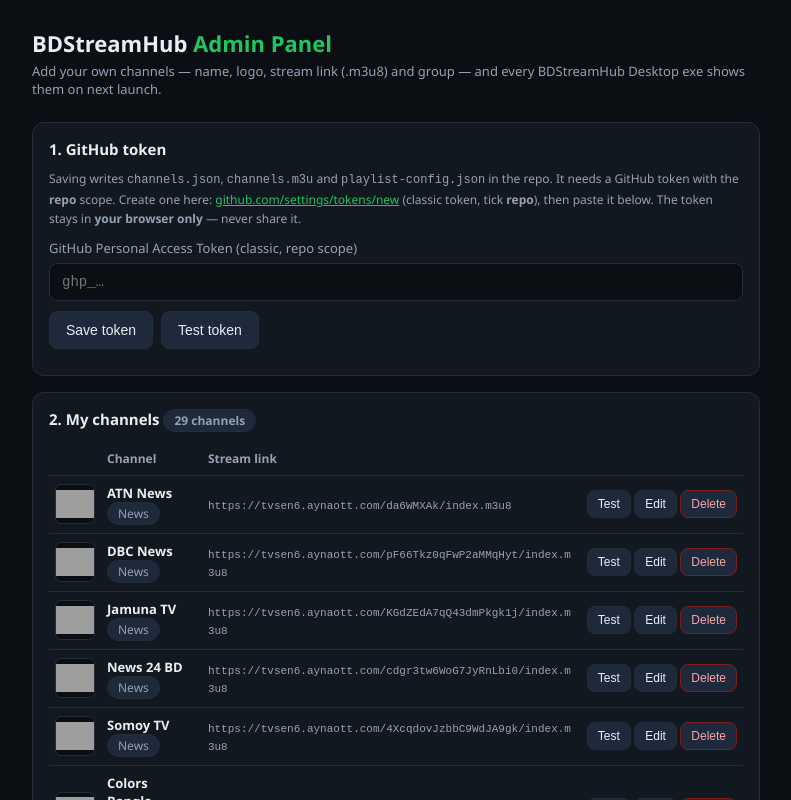
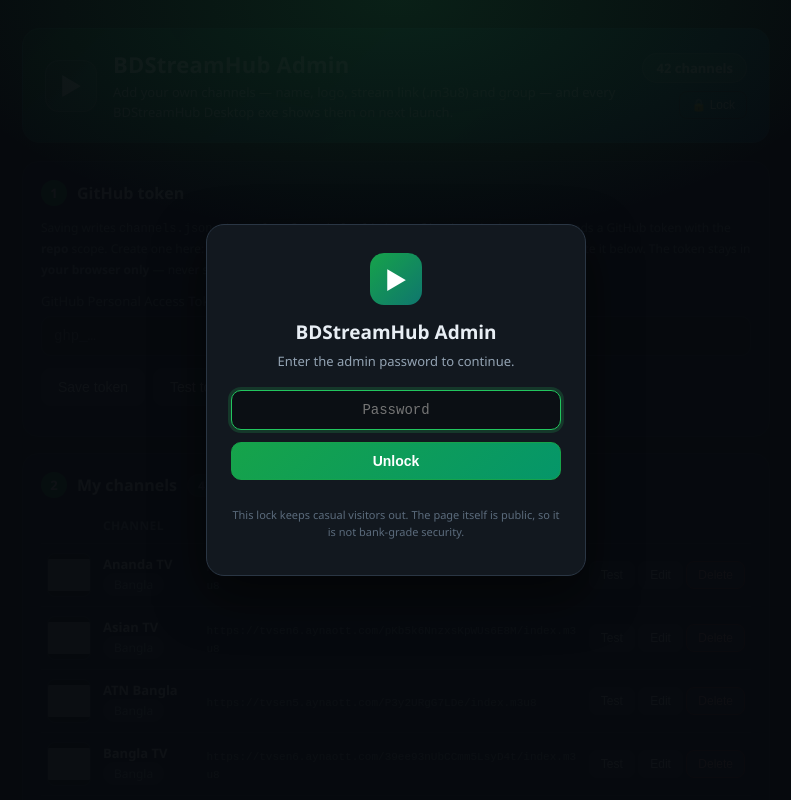
Before and after one commit to tunnabri-ops/bdstreamhub-admin, a plain HTML site: page admin.html in a window 1280 px wide. Shown: the top 800 px of the page, without its empty margins (244-1035 px from the left). Drawn offline with Linux system fonts and the light colour scheme; grey boxes are pictures that could not be loaded.

Commit message:
Admin redesign + password gate, 42 channels

```diff
--- a/admin.html
+++ b/admin.html
@@ -6,45 +6,127 @@
 <title>BDStreamHub — Admin Panel</title>
 <style>
   * { box-sizing: border-box; }
-  body { margin: 0; background: #0b0f14; color: #e8eef4; font-family: "Segoe UI", system-ui, Arial, sans-serif; }
-  .wrap { max-width: 760px; margin: 0 auto; padding: 28px 16px 60px; }
-  h1 { font-size: 22px; margin: 0 0 4px; }
-  h1 span { color: #22c55e; }
-  .sub { color: #93a3b3; font-size: 13px; margin: 0 0 24px; }
-  .card { background: #12181f; border: 1px solid #232e3a; border-radius: 12px; padding: 16px; margin-bottom: 16px; }
-  .card h2 { font-size: 15px; margin: 0 0 10px; }
-  label { display: block; font-size: 13px; color: #93a3b3; margin: 10px 0 6px; }
-  input { width: 100%; background: #0b0f14; border: 1px solid #232e3a; color: #e8eef4; border-radius: 8px; padding: 10px 12px; font-size: 14px; font-family: monospace; }
-  .row { display: flex; gap: 8px; margin-top: 10px; flex-wrap: wrap; }
-  button { background: #1e293b; color: #e8eef4; border: 1px solid #232e3a; border-radius: 8px; padding: 10px 16px; font-size: 14px; cursor: pointer; }
+  body {
+    margin: 0; color: #e8eef4;
+    font-family: "Segoe UI", system-ui, -apple-system, Arial, sans-serif;
+    background:
+      radial-gradient(900px 400px at 85% -10%, rgba(34,197,94,.14), transparent 60%),
+      radial-gradient(700px 380px at -10% 0%, rgba(56,189,248,.10), transparent 55%),
+      #0a0e13;
+    min-height: 100vh;
+  }
+  .wrap { max-width: 780px; margin: 0 auto; padding: 28px 16px 60px; }
+  header.hero {
+    background: linear-gradient(135deg, #14532d, #0f766e 55%, #155e75);
+    border: 1px solid rgba(255,255,255,.12);
+    border-radius: 18px; padding: 20px 22px; margin-bottom: 18px;
+    display: flex; align-items: center; gap: 16px;
+    box-shadow: 0 12px 32px rgba(0,0,0,.35);
+  }
+  .mark {
+    flex: 0 0 auto; width: 52px; height: 52px; border-radius: 14px;
+    background: rgba(255,255,255,.14); border: 1px solid rgba(255,255,255,.25);
+    display: flex; align-items: center; justify-content: center;
+    font-size: 24px; color: #fff;
+  }
+  header.hero h1 { font-size: 22px; margin: 0; letter-spacing: .2px; }
+  header.hero p { margin: 4px 0 0; color: rgba(255,255,255,.82); font-size: 13px; line-height: 1.5; }
+  .hero-right { margin-left: auto; display: flex; flex-direction: column; gap: 8px; align-items: flex-end; }
+  .count-pill {
+    background: rgba(255,255,255,.14); border: 1px solid rgba(255,255,255,.25);
+    color: #fff; border-radius: 20px; padding: 5px 13px; font-size: 13px; font-weight: 600;
+    white-space: nowrap;
+  }
+  .card { background: #12181f; border: 1px solid #232e3a; border-radius: 16px; padding: 18px; margin-bottom: 16px; box-shadow: 0 6px 20px rgba(0,0,0,.22); }
+  .card h2 { font-size: 16px; margin: 0 0 10px; display: flex; align-items: center; gap: 10px; }
+  .num {
+    flex: 0 0 auto; width: 26px; height: 26px; border-radius: 50%;
+    background: #16a34a; color: #fff; font-size: 13px; font-weight: 700;
+    display: inline-flex; align-items: center; justify-content: center;
+  }
+  label { display: block; font-size: 13px; color: #93a3b3; margin: 12px 0 6px; }
+  input {
+    width: 100%; background: #0b0f14; border: 1px solid #2a3644; color: #e8eef4;
+    border-radius: 10px; padding: 11px 12px; font-size: 14px; font-family: monospace;
+    transition: border-color .15s, box-shadow .15s;
+  }
+  input:focus { outline: none; border-color: #22c55e; box-shadow: 0 0 0 3px rgba(34,197,94,.18); }
+  .row { display: flex; gap: 8px; margin-top: 12px; flex-wrap: wrap; }
+  button {
+    background: #1e293b; color: #e8eef4; border: 1px solid #2a3644; border-radius: 10px;
+    padding: 10px 16px; font-size: 14px; cursor: pointer; transition: border-color .15s, transform .1s;
+  }
   button:hover { border-color: #22c55e; }
-  button.primary { background: #16a34a; border-color: #16a34a; color: #fff; font-weight: 600; }
+  button:active { transform: translateY(1px); }
+  button.primary { background: linear-gradient(135deg, #16a34a, #059669); border-color: #16a34a; color: #fff; font-weight: 600; }
+  button.ghost { background: transparent; }
   button.danger { border-color: #7f1d1d; color: #fca5a5; }
-  button.small { padding: 6px 10px; font-size: 12px; }
+  button.small { padding: 6px 11px; font-size: 12px; border-radius: 8px; }
   button:disabled { opacity: .5; cursor: wait; }
-  .status { font-size: 13px; line-height: 1.6; margin: 10px 0 0; word-break: break-all; }
-  .status.ok { color: #22c55e; }
+  .status { font-size: 13px; line-height: 1.6; margin: 12px 0 0; word-break: break-all; }
+  .status.ok { color: #4ade80; }
   .status.err { color: #f87171; }
   .status.muted { color: #93a3b3; }
-  .current { background: #0b0f14; border: 1px solid #232e3a; border-radius: 8px; padding: 10px 12px; font-family: monospace; font-size: 13px; word-break: break-all; }
-  a { color: #22c55e; }
-  .hint { color: #93a3b3; font-size: 12px; line-height: 1.6; margin: 10px 0 0; }
+  .current { background: #0b0f14; border: 1px solid #2a3644; border-radius: 10px; padding: 11px 12px; font-family: monospace; font-size: 13px; word-break: break-all; }
+  a { color: #4ade80; }
+  .hint { color: #93a3b3; font-size: 12px; line-height: 1.7; margin: 12px 0 0; }
   table { width: 100%; border-collapse: collapse; margin-top: 10px; font-size: 13px; }
-  th, td { text-align: left; padding: 8px 6px; border-bottom: 1px solid #232e3a; vertical-align: middle; }
-  th { color: #93a3b3; font-size: 12px; }
+  th, td { text-align: left; padding: 9px 6px; border-bottom: 1px solid #232e3a; vertical-align: middle; }
+  th { color: #93a3b3; font-size: 12px; text-transform: uppercase; letter-spacing: .4px; }
+  tbody tr:hover { background: rgba(255,255,255,.025); }
   td .url { font-family: monospace; font-size: 11px; color: #93a3b3; word-break: break-all; }
-  td img { width: 40px; height: 40px; object-fit: contain; background: #0b0f14; border: 1px solid #232e3a; border-radius: 6px; display: block; }
+  td img { width: 44px; height: 44px; object-fit: contain; background: #0b0f14; border: 1px solid #2a3644; border-radius: 8px; display: block; }
   .empty { color: #93a3b3; font-size: 13px; margin: 12px 0 0; }
-  .pill { display: inline-block; background: #1e293b; border: 1px solid #232e3a; border-radius: 20px; padding: 2px 10px; font-size: 12px; color: #93a3b3; }
+  .pill { display: inline-block; background: #1e293b; border: 1px solid #2a3644; border-radius: 20px; padding: 2px 10px; font-size: 12px; color: #a7b6c6; }
+  footer { text-align: center; color: #5b6b7c; font-size: 12px; margin-top: 8px; }
+  /* Password gate */
+  #gate {
+    position: fixed; inset: 0; z-index: 50;
+    background: radial-gradient(800px 400px at 50% 0%, rgba(34,197,94,.12), transparent 60%), rgba(7,10,14,.97);
+    display: flex; align-items: center; justify-content: center; padding: 20px;
+  }
+  #gate.hidden { display: none; }
+  .gate-card {
+    width: 100%; max-width: 380px; background: #12181f; border: 1px solid #2a3644;
+    border-radius: 18px; padding: 28px 24px; text-align: center;
+    box-shadow: 0 20px 50px rgba(0,0,0,.5);
+  }
+  .gate-card .mark { margin: 0 auto 14px; background: linear-gradient(135deg, #16a34a, #0f766e); border: none; }
+  .gate-card h2 { margin: 0 0 6px; font-size: 19px; }
+  .gate-card p { color: #93a3b3; font-size: 13px; margin: 0 0 6px; line-height: 1.6; }
+  .gate-card input { text-align: center; margin-top: 12px; }
+  .gate-card button { width: 100%; margin-top: 12px; }
+  .gate-err { color: #f87171; font-size: 13px; min-height: 20px; margin: 10px 0 0; }
 </style>
 </head>
 <body>
+<div id="gate">
+  <div class="gate-card">
+    <div class="mark">▶</div>
+    <h2>BDStreamHub Admin</h2>
+    <p>Enter the admin password to continue.</p>
+    <input id="gatePass" type="password" placeholder="Password" autocomplete="off">
+    <button id="gateBtn" type="button" class="primary">Unlock</button>
+    <p id="gateErr" class="gate-err"></p>
+    <p style="font-size:11px;color:#5b6b7c">This lock keeps casual visitors out. The page itself is public, so it is not bank-grade security.</p>
+  </div>
+</div>
+
 <div class="wrap">
-  <h1>BDStreamHub <span>Admin Panel</span></h1>
-  <p class="sub">Add your own channels — name, logo, stream link (.m3u8) and group — and every BDStreamHub Desktop exe shows them on next launch.</p>
+  <header class="hero">
+    <div class="mark">▶</div>
+    <div>
+      <h1>BDStreamHub Admin</h1>
+      <p>Add your own channels — name, logo, stream link (.m3u8) and group — and every BDStreamHub Desktop exe shows them on next launch.</p>
+    </div>
+    <div class="hero-right">
+      <span id="chCountTop" class="count-pill">0 channels</span>
+      <button id="lockBtn" type="button" class="ghost small">🔒 Lock</button>
+    </div>
+  </header>
 
   <div class="card">
-    <h2>1. GitHub token</h2>
+    <h2><span class="num">1</span> GitHub token</h2>
     <p class="hint">Saving writes <code>channels.json</code>, <code>channels.m3u</code> and <code>playlist-config.json</code> in the repo. It needs a GitHub token with the <b>repo</b> scope. Create one here: <a href="https://github.com/settings/tokens/new" target="_blank" rel="noopener">github.com/settings/tokens/new</a> (classic token, tick <b>repo</b>), then paste it below. The token stays in <b>your browser only</b> — never share it.</p>
     <label for="token">GitHub Personal Access Token (classic, repo scope)</label>
     <input id="token" type="password" placeholder="ghp_…" autocomplete="off">
@@ -56,7 +138,7 @@
   </div>
 
   <div class="card">
-    <h2>2. My channels <span id="chCount" class="pill">0 channels</span></h2>
+    <h2><span class="num">2</span> My channels <span id="chCount" class="pill">0 channels</span></h2>
     <div id="chList"></div>
     <p class="hint">Channels are saved in the repo as <code>channels.m3u</code> — the exe reads that file. Add channels below, then press <b>Save all channels</b>.</p>
     <div class="row">
@@ -68,7 +150,7 @@
   </div>
 
   <div class="card">
-    <h2 id="formTitle">3. Add a channel</h2>
+    <h2><span class="num">3</span> <span id="formTitle">Add a channel</span></h2>
     <label for="fName">Channel name</label>
     <input id="fName" type="text" placeholder="e.g. ATN Bangla" spellcheck="false">
     <label for="fLogo">Logo / picture link (optional)</label>
@@ -87,7 +169,7 @@
   </div>
 
   <div class="card">
-    <h2>4. Import from a playlist URL (optional)</h2>
+    <h2><span class="num">4</span> Import from a playlist URL (optional)</h2>
     <p class="hint">Have a full .m3u playlist link? Paste it here to import all its channels into the list above, then edit or delete any of them and save.</p>
     <label for="importUrl">Playlist URL (.m3u)</label>
     <input id="importUrl" type="url" placeholder="https://…/playlist.m3u" spellcheck="false">
@@ -98,7 +180,7 @@
   </div>
 
   <div class="card">
-    <h2>5. Use an external playlist instead (optional)</h2>
+    <h2><span class="num">5</span> Use an external playlist instead (optional)</h2>
     <div id="currentLink" class="current">Loading…</div>
     <div class="row">
       <button id="refreshBtn" type="button">Refresh</button>
@@ -114,6 +196,8 @@
     <p id="saveStatus" class="status muted"></p>
     <p class="hint">Saving an external playlist replaces “My channels” until you save channels again. The exe's own Admin panel (password admin123) and its Settings URL still override this remote link on that PC. After any save, the exe reads the new list the next time it starts (GitHub's file cache can lag a few minutes).</p>
   </div>
+
+  <footer>BDStreamHub Desktop · Admin Panel · sifur-mail.com</footer>
 </div>
 
 <script>
@@ -127,7 +211,10 @@ const CONFIG_FILE = 'playlist-config.json';
 const RAW = (f) => `https://raw.githubusercontent.com/${OWNER}/${REPO}/${BRANCH}/${f}`;
 const API = (f) => `https://api.github.com/repos/${OWNER}/${REPO}/contents/${f}`;
 const TOKEN_KEY = 'bds-admin-gh-token';
+const UNLOCK_KEY = 'bds-admin-unlocked';
 const CHANNELS_M3U_URL = RAW(CHANNELS_M3U);
+// SHA-256 of the admin password (the password itself is not stored in this file).
+const PASS_HASH = '5f9d0f4baa71a394d09196ec105894c7e7505d8a88daa3f4a854b577fe175a52';
 
 const $ = (id) => document.getElementById(id);
 function setStatus(el, text, kind) { el.textContent = text; el.className = 'status ' + (kind || 'muted'); }
@@ -139,12 +226,44 @@ function b64encode(str) {
 }
 function esc(s) { return String(s == null ? '' : s).replace(/&/g, '&amp;').replace(/</g, '&lt;').replace(/>/g, '&gt;').replace(/"/g, '&quot;'); }
 function attr(s) { return String(s == null ? '' : s).replace(/"/g, "'").replace(/[\r\n]/g, ' ').trim(); }
+async function sha256hex(str) {
+  const buf = await crypto.subtle.digest('SHA-256', new TextEncoder().encode(str));
+  return [...new Uint8Array(buf)].map((b) => b.toString(16).padStart(2, '0')).join('');
+}
+function lock() {
+  sessionStorage.removeItem(UNLOCK_KEY);
+  $('gatePass').value = '';
+  $('gateErr').textContent = '';
+  $('gate').classList.remove('hidden');
+  $('gatePass').focus();
+}
+async function tryUnlock() {
+  const v = $('gatePass').value;
+  if (!v) { $('gateErr').textContent = 'Enter the password first.'; return; }
+  $('gateBtn').disabled = true;
+  const h = await sha256hex(v);
+  $('gateBtn').disabled = false;
+  if (h === PASS_HASH) {
+    sessionStorage.setItem(UNLOCK_KEY, '1');
+    $('gate').classList.add('hidden');
+  } else {
+    $('gateErr').textContent = 'Wrong password — try again.';
+    $('gatePass').select();
+  }
+}
+$('gateBtn').addEventListener('click', tryUnlock);
+$('gatePass').addEventListener('keydown', (e) => { if (e.key === 'Enter') tryUnlock(); });
+$('lockBtn').addEventListener('click', lock);
+if (sessionStorage.getItem(UNLOCK_KEY) === '1') { $('gate').classList.add('hidden'); }
+else { $('gatePass').focus(); }
 
 let channels = [];
 let editingIndex = -1;
 
 function renderList() {
-  $('chCount').textContent = channels.length + (channels.length === 1 ? ' channel' : ' channels');
+  const label = channels.length + (channels.length === 1 ? ' channel' : ' channels');
+  $('chCount').textContent = label;
+  $('chCountTop').textContent = label;
   const box = $('chList');
   if (!channels.length) {
     box.innerHTML = '<p class="empty">No channels yet — add your first channel below, or import a playlist in step 4.</p>';
@@ -177,7 +296,7 @@ function renderList() {
 function clearForm() {
   $('fName').value = ''; $('fLogo').value = ''; $('fUrl').value = ''; $('fGroup').value = '';
   editingIndex = -1;
-  $('formTitle').textContent = '3. Add a channel';
+  $('formTitle').textContent = 'Add a channel';
   $('addChBtn').textContent = 'Add channel';
   $('cancelEditBtn').style.display = 'none';
 }
@@ -186,7 +305,7 @@ function startEdit(i) {
   editingIndex = i;
   $('fName').value = c.name || ''; $('fLogo').value = c.logo || '';
   $('fUrl').value = c.url || ''; $('fGroup').value = c.group || '';
-  $('formTitle').textContent = '3. Edit channel: ' + (c.name || '');
+  $('formTitle').textContent = 'Edit channel: ' + (c.name || '');
   $('addChBtn').textContent = 'Save changes';
   $('cancelEditBtn').style.display = '';
   $('fName').focus();
--- a/channels.json
+++ b/channels.json
@@ -1,60 +1,6 @@
 {
   "note": "BDStreamHub Desktop channel list, edited from the admin panel. Best channels picked from the SM-IPTV playlist; dead links removed.",
   "channels": [
-    {
-      "name": "ATN News",
-      "group": "News",
-      "logo": "https://raw.githubusercontent.com/sm-monirulislam/SM-IPTV/main/images/atn-news-e0442addb4.png",
-      "url": "https://tvsen6.aynaott.com/da6WMXAk/index.m3u8"
-    },
-    {
-      "name": "DBC News",
-      "group": "News",
-      "logo": "https://raw.githubusercontent.com/sm-monirulislam/SM-IPTV/main/images/dbc-news.png",
-      "url": "https://tvsen6.aynaott.com/pF66Tkz0qFwP2aMMqHyt/index.m3u8"
-    },
-    {
-      "name": "Jamuna TV",
-      "group": "News",
-      "logo": "https://raw.githubusercontent.com/sm-monirulislam/SM-IPTV/main/images/jamuna-tv.png",
-      "url": "https://tvsen6.aynaott.com/KGdZEdA7qQ43dmPkgk1j/index.m3u8"
-    },
-    {
-      "name": "News 24 BD",
-      "group": "News",
-      "logo": "https://raw.githubusercontent.com/sm-monirulislam/SM-IPTV/main/images/images_a401495935874d01a5dcd992c40c3a2d_playmist_news24.png",
-      "url": "https://tvsen6.aynaott.com/cdgr3tw6WoG7JyRnLbi0/index.m3u8"
-    },
-    {
-      "name": "Somoy TV",
-      "group": "News",
-      "logo": "https://raw.githubusercontent.com/sm-monirulislam/SM-IPTV/main/images/somoy-tv.png",
-      "url": "https://tvsen6.aynaott.com/4XcqdovJzbbC9WdJA9gk/index.m3u8"
-    },
-    {
-      "name": "Colors Bangla",
-      "group": "Indian Bangla",
-      "logo": "https://raw.githubusercontent.com/sm-monirulislam/SM-IPTV/main/images/colors-bangla.png",
-      "url": "https://livetv.shamon-cable.net:8443/Colors-bangla/index.m3u8"
-    },
-    {
-      "name": "Jalsha Movies",
-      "group": "Indian Bangla",
-      "logo": "https://raw.githubusercontent.com/sm-monirulislam/SM-IPTV/main/images/jalsha-movies.png",
-      "url": "https://livetv.shamon-cable.net:8443/Jalsha-Movies/index.m3u8"
-    },
-    {
-      "name": "Star Jalsha",
-      "group": "Indian Bangla",
-      "logo": "https://raw.githubusercontent.com/sm-monirulislam/SM-IPTV/main/images/star-jalsha.png",
-      "url": "https://da86m1sqpm3o0.cloudfront.net/28072023/smil:starjalsha.smil/chunklist_b1928000.m3u8"
-    },
-    {
-      "name": "Zee Bangla",
-      "group": "Indian Bangla",
-      "logo": "https://raw.githubusercontent.com/sm-monirulislam/SM-IPTV/main/images/zee-bangla.png",
-      "url": "https://tvsen6.aynaott.com/ZeeBangla/index.m3u8"
-    },
     {
       "name": "Ananda TV",
       "group": "Bangla",
@@ -72,6 +18,12 @@
       "group": "Bangla",
       "logo": "https://raw.githubusercontent.com/sm-monirulislam/SM-IPTV/main/images/atn-bangla.png",
       "url": "https://tvsen5.aynaott.com/P3y2URgG7LDe/index.m3u8"
+    },
+    {
+      "name": "Bangla TV",
+      "group": "Bangla",
+      "logo": "https://raw.githubusercontent.com/sm-monirulislam/SM-IPTV/main/images/bangla-tv-9e5f3366c8.png",
+      "url": "https://tvsen6.aynaott.com/39ee93nUbCCmm5LsyD4t/index.m3u8"
     },
     {
       "name": "Bangla Vision",
@@ -96,6 +48,12 @@
       "group": "Bangla",
       "logo": "https://raw.githubusercontent.com/sm-monirulislam/SM-IPTV/main/images/btv-national-2db28e10.png",
       "url": "https://nkafmbewiff.gpcdn.net/tile_2/master.m3u8"
+    },
+    {
+      "name": "Channel 52",
+      "group": "Bangla",
+      "logo": "https://raw.githubusercontent.com/sm-monirulislam/SM-IPTV/main/images/channel-52.png",
+      "url": "https://tvsen6.aynaott.com/channel52/index.m3u8"
     },
     {
       "name": "Channel 9",
@@ -128,10 +86,22 @@
       "url": "https://tvsen6.aynaott.com/EWDrV5QskgarZEUBb3pU/index.m3u8"
     },
     {
+      "name": "Ekhon TV",
+      "group": "Bangla",
+      "logo": "https://raw.githubusercontent.com/sm-monirulislam/SM-IPTV/main/images/ekhon-tv.png",
+      "url": "https://tvsen6.aynaott.com/fbgZV3X17hwWcyfZ4pdb/index.m3u8"
+    },
+    {
       "name": "ETV",
       "group": "Bangla",
       "logo": "https://raw.githubusercontent.com/sm-monirulislam/SM-IPTV/main/images/images_0b5269c6ae6e8c382e43c2be02789c60_playmist_etv_400x400.jpg",
       "url": "https://tvsen5.aynaott.com/SyQuXz8sC3TB/index.m3u8"
+    },
+    {
+      "name": "Global TV",
+      "group": "Bangla",
+      "logo": "https://raw.githubusercontent.com/sm-monirulislam/SM-IPTV/main/images/global-tv-1080p-5ffc043912.png",
+      "url": "https://tvsen6.aynaott.com/y0q9eFAuquAtvTxRzUHq/index.m3u8"
     },
     {
       "name": "Maasranga TV",
@@ -174,6 +144,114 @@
       "group": "Bangla",
       "logo": "https://raw.githubusercontent.com/sm-monirulislam/SM-IPTV/main/images/rtv.png",
       "url": "https://tvsen5.aynaott.com/ba47dHpDk3Se/index.m3u8"
+    },
+    {
+      "name": "SA TV",
+      "group": "Bangla",
+      "logo": "https://raw.githubusercontent.com/sm-monirulislam/SM-IPTV/main/images/sa-tv.png",
+      "url": "https://tvsen6.aynaott.com/rELXiuUXqbgzPb06Npom/index.m3u8"
+    },
+    {
+      "name": "ATN News",
+      "group": "News",
+      "logo": "https://raw.githubusercontent.com/sm-monirulislam/SM-IPTV/main/images/atn-news-e0442addb4.png",
+      "url": "https://tvsen6.aynaott.com/da6WMXAk/index.m3u8"
+    },
+    {
+      "name": "DBC News",
+      "group": "News",
+      "logo": "https://raw.githubusercontent.com/sm-monirulislam/SM-IPTV/main/images/dbc-news.png",
+      "url": "https://tvsen6.aynaott.com/pF66Tkz0qFwP2aMMqHyt/index.m3u8"
+    },
+    {
+      "name": "Jago News 24",
+      "group": "News",
+      "logo": "https://raw.githubusercontent.com/sm-monirulislam/SM-IPTV/main/images/jago-news-24.png",
+      "url": "https://app.ncare.live/live-orgin/jagonews24.stream/playlist.m3u8"
+    },
+    {
+      "name": "Jamuna TV",
+      "group": "News",
+      "logo": "https://raw.githubusercontent.com/sm-monirulislam/SM-IPTV/main/images/jamuna-tv.png",
+      "url": "https://tvsen6.aynaott.com/KGdZEdA7qQ43dmPkgk1j/index.m3u8"
+    },
+    {
+      "name": "News 24 BD",
+      "group": "News",
+      "logo": "https://raw.githubusercontent.com/sm-monirulislam/SM-IPTV/main/images/images_a401495935874d01a5dcd992c40c3a2d_playmist_news24.png",
+      "url": "https://tvsen6.aynaott.com/cdgr3tw6WoG7JyRnLbi0/index.m3u8"
+    },
+    {
+      "name": "Somoy TV",
+      "group": "News",
+      "logo": "https://raw.githubusercontent.com/sm-monirulislam/SM-IPTV/main/images/somoy-tv.png",
+      "url": "https://tvsen6.aynaott.com/4XcqdovJzbbC9WdJA9gk/index.m3u8"
+    },
+    {
+      "name": "A Sports",
+      "group": "Sports",
+      "logo": "https://raw.githubusercontent.com/sm-monirulislam/SM-IPTV/main/images/a-sports-65a3e1d8fd.png",
+      "url": "https://tvsen6.aynaott.com/zv68oqPDu7MZZwmHhRxt/tracks-v1a1/mono.ts.m3u8"
+    },
+    {
+      "name": "DD Sports",
+      "group": "Sports",
+      "logo": "https://raw.githubusercontent.com/sm-monirulislam/SM-IPTV/main/images/dd-sports-fb997548.png",
+      "url": "https://d3qs3d2rkhfqrt.cloudfront.net/out/v1/b17adfe543354fdd8d189b110617cddd/index.m3u8"
+    },
+    {
+      "name": "ESPN",
+      "group": "Sports",
+      "logo": "https://raw.githubusercontent.com/sm-monirulislam/SM-IPTV/main/images/espn.png",
+      "url": "http://181.78.197.59:8000/play/a07z/index.m3u8"
+    },
+    {
+      "name": "Eurosport",
+      "group": "Sports",
+      "logo": "https://raw.githubusercontent.com/sm-monirulislam/SM-IPTV/main/images/eurosport.png",
+      "url": "http://103.253.74.210:7070/stream/122/index.m3u8"
+    },
+    {
+      "name": "PTV Sports",
+      "group": "Sports",
+      "logo": "https://raw.githubusercontent.com/sm-monirulislam/SM-IPTV/main/images/ptv-sports.png",
+      "url": "https://tvsen5.aynaott.com/kP9vX2mZ7qL5wN3t/index.m3u8"
+    },
+    {
+      "name": "Star Sports 1 Hindi",
+      "group": "Sports",
+      "logo": "https://raw.githubusercontent.com/sm-monirulislam/SM-IPTV/main/images/star-sports-1-hindi.png",
+      "url": "https://starsportshindiii.pages.dev/index.m3u8"
+    },
+    {
+      "name": "Colors Bangla",
+      "group": "Indian Bangla",
+      "logo": "https://raw.githubusercontent.com/sm-monirulislam/SM-IPTV/main/images/colors-bangla.png",
+      "url": "https://livetv.shamon-cable.net:8443/Colors-bangla/index.m3u8"
+    },
+    {
+      "name": "Jalsha Movies",
+      "group": "Indian Bangla",
+      "logo": "https://raw.githubusercontent.com/sm-monirulislam/SM-IPTV/main/images/jalsha-movies.png",
+      "url": "https://livetv.shamon-cable.net:8443/Jalsha-Movies/index.m3u8"
+    },
+    {
+      "name": "Star Jalsha",
+      "group": "Indian Bangla",
+      "logo": "https://raw.githubusercontent.com/sm-monirulislam/SM-IPTV/main/images/star-jalsha.png",
+      "url": "https://da86m1sqpm3o0.cloudfront.net/28072023/smil:starjalsha.smil/chunklist_b1928000.m3u8"
+    },
+    {
+      "name": "Zee Bangla",
+      "group": "Indian Bangla",
+      "logo": "https://raw.githubusercontent.com/sm-monirulislam/SM-IPTV/main/images/zee-bangla.png",
+      "url": "https://tvsen6.aynaott.com/ZeeBangla/index.m3u8"
+    },
+    {
+      "name": "Zee TV",
+      "group": "Indian",
+      "logo": "https://raw.githubusercontent.com/sm-monirulislam/SM-IPTV/main/images/repaired-zee-tv-b659c984ad.png",
+      "url": "https://d47ddb99.wurl.com/master/f36d25e7e52f1ba8d7e56eb859c636563214f541/U2Ftc3VuZy1kZV9aZWVUVkhEVUtHZXJtYW55X0hMUw/playlist.m3u8"
     }
   ]
 }
```
Also changed, not shown: 1 other file.
